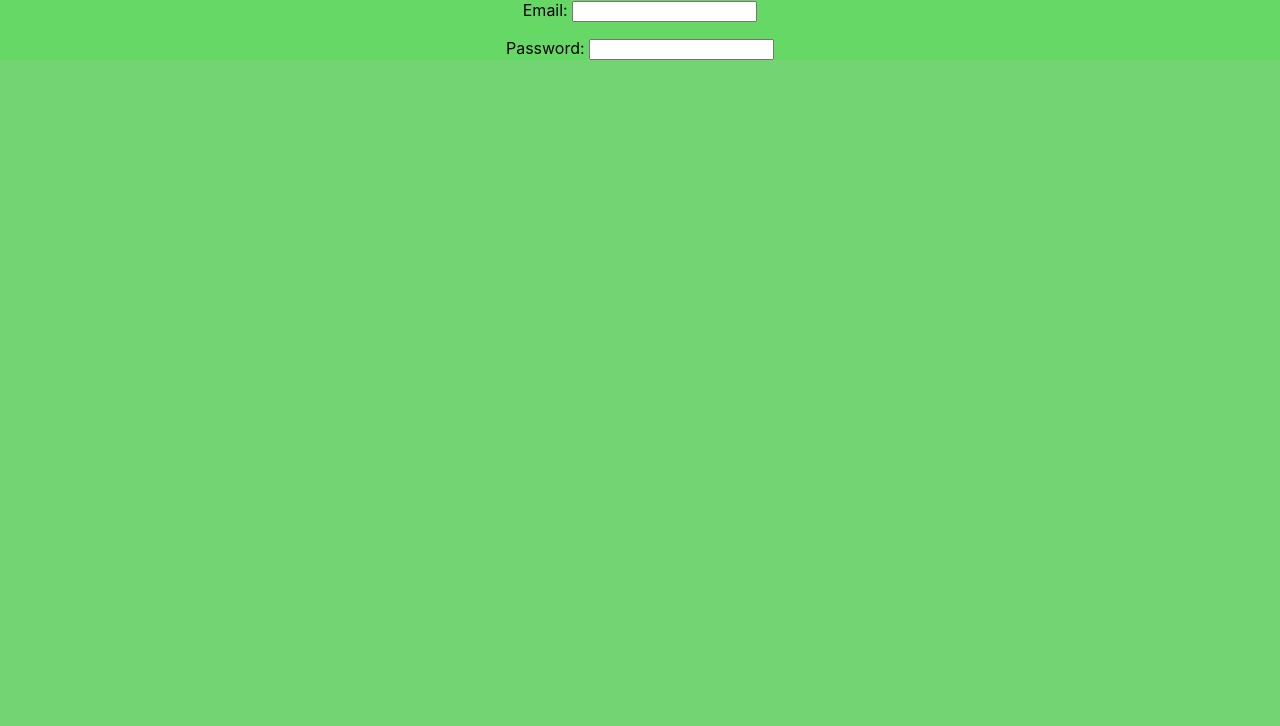
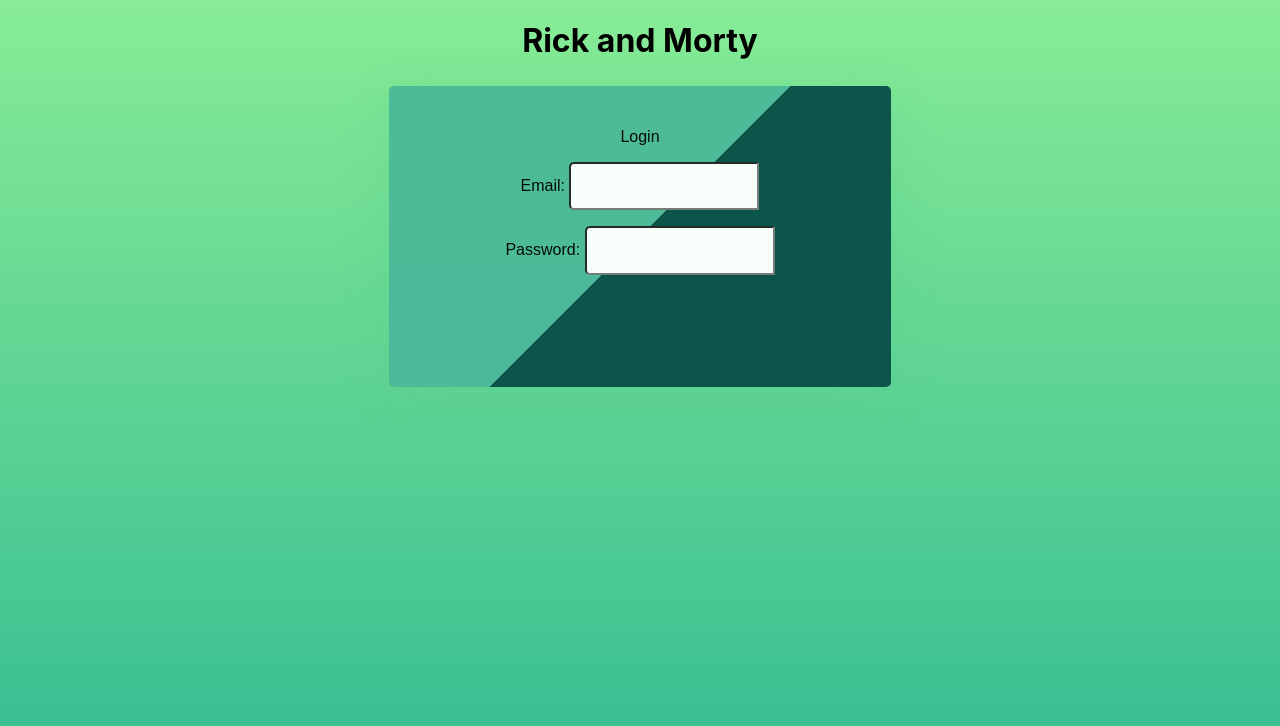
Before and after one commit to MaxyGrosman2010/rick_and_morty, a React (Create React App) app: page / in a window 1280 px wide. Shown: the top 726 px of the page. Built offline with nearby package versions, Linux system fonts and the light colour scheme.

Commit message:
Applied more styles

```diff
--- a/src/App.js
+++ b/src/App.js
@@ -35,6 +35,9 @@
 
    return (
       <div className={style.contains}>
+
+         <h1>Rick and Morty</h1>
+
          <Nav logout={logout} />
          {/* <link rel="stylesheet" href="https://use.typekit.net/zoz7gnu.css"></link> */}
          <Routes>
--- a/src/App.module.css
+++ b/src/App.module.css
@@ -1,5 +1,5 @@
 .contains {
-   background-color: rgb(101, 216, 101);
+   background-image: rgb(104, 235, 195);
    align-items:first baseline;
    justify-content: space-evenly;
    text-align: center;
--- a/src/components/Cards/Card/Card.module.css
+++ b/src/components/Cards/Card/Card.module.css
@@ -1,15 +1,18 @@
 .contains{
-    width: 25vw;
+    display: flex;
+    flex-direction: column;
     height: 60vw;
     align-items: center;
-    justify-content: center;
-    background-color: rgb(5, 53, 5);
-    border: 6px solid black;
+    border-radius: 5px;
+    background-color: rgb(6, 102, 67);
+    border: 6px solid rgba(25, 82, 79, 0.623);
+    margin: 0 auto;
+    margin-top: 5vh;
 }
 
 .name{
-    font-size: large;
-    text-align: center;
+    font-size: 1.5em;
+    margin: 15px;
     color: rgb(10, 214, 54);
 }
 
@@ -21,18 +24,19 @@
 
 .image{
     object-fit: cover;
-    width: 70%;
-    height: 40%;
+    width: 160px;
+    height: 160px;
 }
 
 .link{
     text-decoration: none;
-    color: rgb(71, 196, 71);
+    color: rgb(32, 182, 112);
 }
 
 
 .button{
-    border-radius: 5px;
-    margin: 10px;
-    padding: 5px;
+    background: none;
+    border: none;
+    cursor: pointer;
+    line-height: 1.5;
 }
--- a/src/components/Cards/Cards.module.css
+++ b/src/components/Cards/Cards.module.css
@@ -2,7 +2,8 @@
     display: grid;
     grid-template-columns: repeat(auto-fill,
     minmax(230px, 1fr));
+    grid-gap: 50px;
     align-items: center;
-    justify-content: space-evenly;
+    justify-content: center;
     padding: 15px;
 }
--- a/src/components/Favorites/favorites.module.css
+++ b/src/components/Favorites/favorites.module.css
@@ -2,8 +2,9 @@
     display: grid;
     grid-template-columns: repeat(auto-fill,
     minmax(230px, 1fr));
+    grid-gap: 50px;
     align-items: center;
-    justify-content: space-evenly;
+    justify-content: center;
     padding: 15px;
 }
 
--- a/src/components/Form/Form.jsx
+++ b/src/components/Form/Form.jsx
@@ -1,5 +1,6 @@
 import validation from "../../validation";
 import { useState } from "react";
+import style from './Form.module.css'
 
 export default function Form({login}){
 
@@ -20,7 +21,6 @@
         const error = Object.values(errors);
 
         if(error.length === 0){
-
             login(userData);
             setData({email: "", password: ""});
             setErrors({});
@@ -29,19 +29,21 @@
     };
 
     return(
-        <div>
-            <form onSubmit={handleSubmit}>
+        <div className={style.contains} >
+            <form className={style.form} onSubmit={handleSubmit}>
+
+                <p>Login</p>
 
                 <label>Email: </label>
-                <input name="email" type="text" value={userData.email} onChange={handleChange}/>
+                <input className={style.username} name="email" type="text" value={userData.email} onChange={handleChange}/>
                 <p>{errors.email}</p>
 
                 <label>Password: </label>
-                <input name="password" type="text" value={userData.password} onChange={handleChange}/>
+                <input className={style.password} name="password" type="text" value={userData.password} onChange={handleChange}/>
                 <p>{errors.password}</p>
 
                 {userData.email !== "" && Object.keys(errors).length === 0 &&
-                <button name="submit" type="submit">Submit</button>}
+                <button className={style.submit} name="submit" type="submit">Submit</button>}
             </form>
         </div>
     );
--- /dev/null
+++ b/src/components/Form/Form.module.css
@@ -0,0 +1,41 @@
+.contains{
+    background-image: linear-gradient(-225deg, #1a8b36 0%, #2fc5a0 100%);
+    background-image: linear-gradient(to top, #32bb92 0%, #88ec96 100%);
+    background-attachment: fixed;
+    background-repeat: no-repeat;
+    font-family: 'Vibur', cursive;
+    font-family: 'Abel', sans-serif;
+    opacity: .95;
+}
+
+.form {
+    width: 450px;
+    min-height: 250px;
+    height: auto;
+    border-radius: 5px;
+    margin: 2% auto;
+    box-shadow: 0 9px 50px hsla(145, 50%, 57%, 0.31);
+    padding: 2%;
+    background-image: linear-gradient(-225deg, #4bb998 50%, #074d47 50%);
+}
+
+.username{
+    background: #fff;
+    color: #333;
+    padding: 14.5px 0px 15px 9px;
+    border-radius: 5px 0px 0px 5px;
+}
+
+.password{
+    background: #fff;
+    color: #333;
+    padding: 14.5px 0px 15px 9px;
+    border-radius: 5px 0px 0px 5px;
+}
+
+.submit{
+    width: 48%;
+    display: inline-block;
+
+    margin-left: 2%;
+}
--- a/src/components/Nav/Nav.jsx
+++ b/src/components/Nav/Nav.jsx
@@ -1,34 +1,31 @@
 import { Link, useLocation } from "react-router-dom";
-import { useDispatch } from 'react-redux';
 import SearchBar from "./SearchBar/SearchBar";
-import { onSearch } from "../redux/actions/actions";
 import style from './Nav.module.css'
 
 export default function Nav({ logout }){
 
     let location = useLocation();
-    const dispatch = useDispatch();
 
     if(location.pathname === `/`) return null;
 
     return(
         <div className={style.contains} >
+
             <Link to='/home'>
-                <button >Home</button>
+                <button className={style.button} >Home</button>
             </Link>
 
             <Link to='/about'>
-                <button >About</button>
+                <button className={style.button} >About</button>
             </Link>
 
             <Link to='/favorites'>
-                <button >Favorites</button>
+                <button className={style.button} >Favorites</button>
             </Link>
 
-            <button onClick={logout} >Log out</button>
+            <button className={style.button} onClick={logout} >Log out</button>
 
             <SearchBar />
-            <button onClick={() => dispatch(onSearch(Math.floor(Math.random() * 826)))} >Random</button>
 
         </div>
     );
--- a/src/components/Nav/Nav.module.css
+++ b/src/components/Nav/Nav.module.css
@@ -1,7 +1,47 @@
 .contains{
-    display: flex;
-    align-items: center;
-    align-content: space-evenly;
-    justify-content: space-evenly;
-    margin: 5%;
+	margin: 27px auto 0;
+	position: relative;
+	width: 590px;
+	height: 100px;
+	background-color: #17c28e;
+	border-radius: 8px;
+	font-size: 0;
 }
+
+.button{
+    line-height: 50px;
+	height: 60%;
+	font-size: 15px;
+	display: inline-block;
+	position: relative;
+	z-index: 1;
+	text-decoration: none;
+	text-transform: uppercase;
+	text-align: center;
+	color: rgb(48, 102, 35);
+	cursor: pointer;
+    text-align: center;
+    text-decoration: none;
+    box-shadow: 0 0 0 1px inset rgb(183, 224, 32);
+    margin: 0 16px;
+    margin-bottom: 4px;
+    background-color: rgb(192, 236, 122);
+    border: none;
+    border-radius: 8px;
+}
+
+.button:nth-child(1) {
+	width: 100px;
+}
+.button:nth-child(2) {
+	width: 110px;
+}
+.button:nth-child(3) {
+	width: 100px;
+}
+.button:nth-child(4) {
+	width: 160px;
+}
+.button:nth-child(5) {
+	width: 120px;
+}
--- a/src/components/Nav/SearchBar/SearchBar.jsx
+++ b/src/components/Nav/SearchBar/SearchBar.jsx
@@ -13,6 +13,8 @@
       <div>
          <input type="search" onChange={handleChange}/>
          <button onClick={() => dispatch(onSearch(id))}>Agregar</button>
+
+         <button onClick={() => dispatch(onSearch(Math.floor(Math.random() * 826)))} >Random</button>
       </div>
    );
 }
--- a/src/index.css
+++ b/src/index.css
@@ -5,7 +5,10 @@
     sans-serif;
   -webkit-font-smoothing: antialiased;
   -moz-osx-font-smoothing: grayscale;
-  background-color: rgb(114, 212, 114);
+  background-image: linear-gradient(-225deg, #1a8b36 0%, #2fc5a0 100%);
+  background-image: linear-gradient(to top, #32bb92 0%, #88ec96 100%);
+  background-attachment: fixed;
+  background-repeat: no-repeat;
 }
 
 code {
--- a/src/validation.js
+++ b/src/validation.js
@@ -5,20 +5,15 @@
     let error = {};
 
     if(inputs.email) {
-
         if(inputs.email.length < 35){
-
             if(!regexEmail.test(inputs.email)) error.email = "No es un email";
 
         }else error.email = "Es muy largo para ser un email";
-
-    }else error.email = "Debe ingresar un email";
+}
 
     if(inputs.password){
-
         if(!regexPassword.test(inputs.password)) error.password = "No cumple las condiciones para ser un password";
-
-    } else error.password = "Debe ingresar una password";
+}
 
     return error;
 }
```
